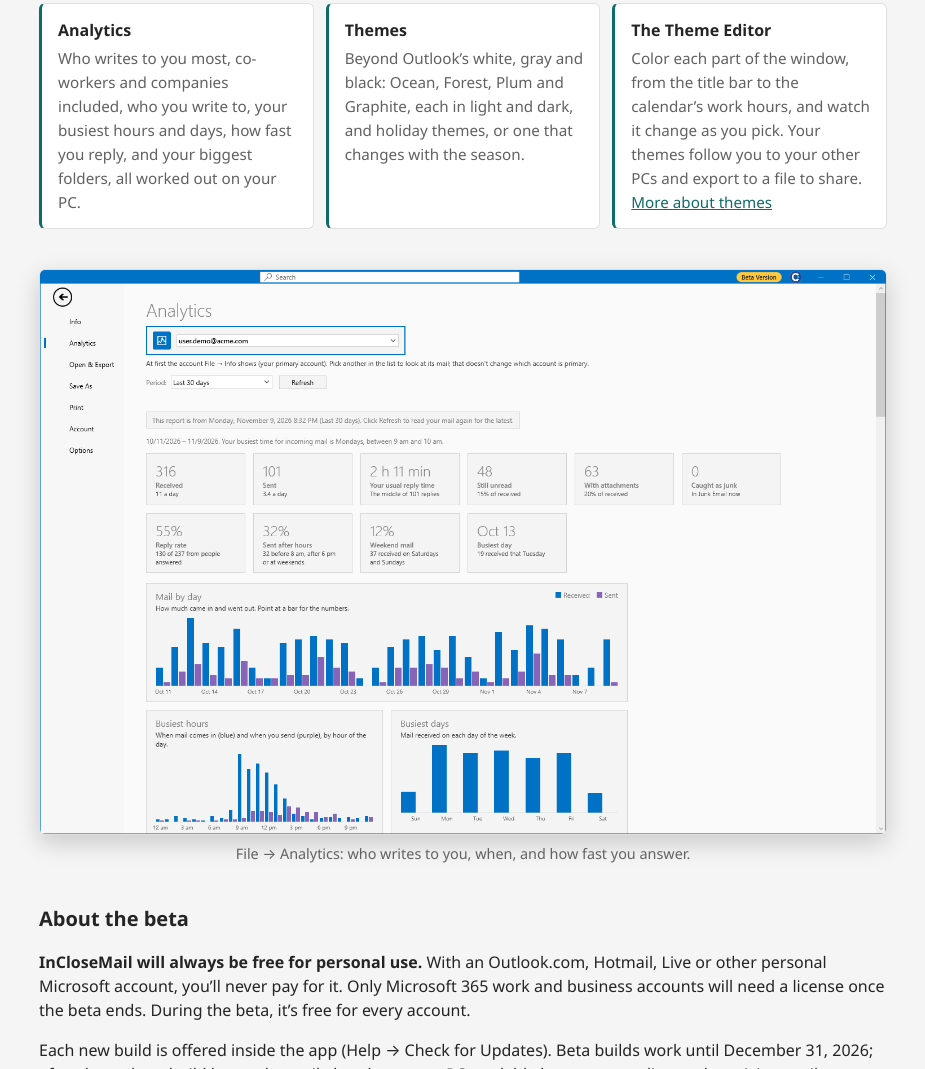
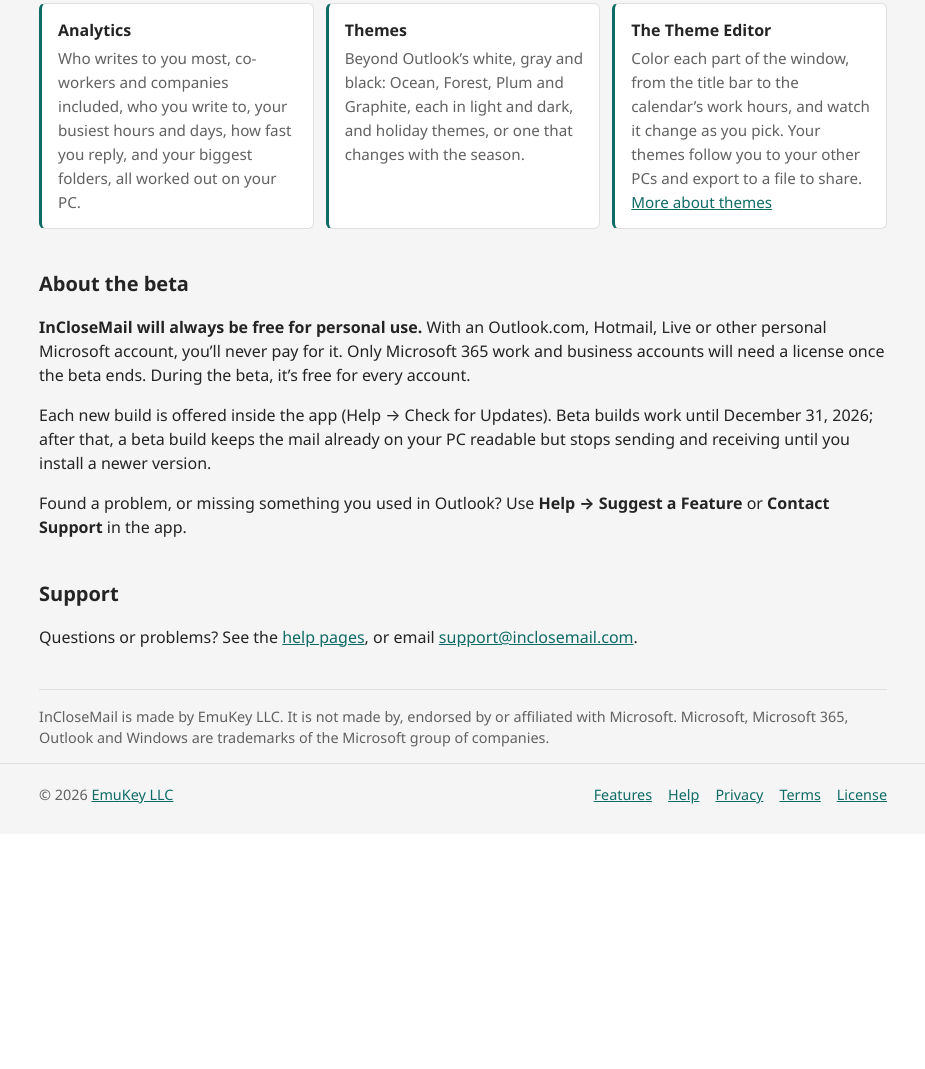
Before and after one commit to InCloseMail/inclosemail-website, a plain HTML site: page index.html in a window 1280 px wide. Shown: the part 4403-5472 px from the top of the page, without its empty margins (177-1102 px from the left). After the commit the page ends 5237 px from the top, so only its background shows below. Drawn offline with Linux system fonts and the light colour scheme.

Commit message:
Homepage: remove the Analytics screenshot
Co-Authored-By: Claude Opus 5.5 <noreply@anthropic.com>

```diff
--- a/index.html
+++ b/index.html
@@ -105,14 +105,6 @@
       </ul>
     </section>
 
-    <figure class="shot">
-      <img class="shot-light" src="screenshot-analytics.png" width="1500" height="1000"
-           alt="File, Analytics in InCloseMail for the sample account user.demo@acme.com over the last 30 days: figures for mail received and sent, usual reply time, unread, reply rate, mail sent after hours and the busiest day, then charts of mail by day and the busiest hours and days.">
-      <img class="shot-dark" src="screenshot-analytics-dark.png" width="1500" height="1000"
-           alt="File, Analytics in InCloseMail in Dark Mode for the sample account user.demo@acme.com over the last 30 days: figures for mail received and sent, usual reply time, unread, reply rate, mail sent after hours and the busiest day, then charts of mail by day and the busiest hours and days.">
-      <figcaption>File &rarr; Analytics: who writes to you, when, and how fast you answer.</figcaption>
-    </figure>
-
     <section aria-labelledby="beta">
       <h2 id="beta">About the beta</h2>
       <p><strong>InCloseMail will always be free for personal use.</strong> With an Outlook.com, Hotmail, Live or other personal Microsoft account, you&rsquo;ll never pay for it. Only Microsoft 365 work and business accounts will need a license once the beta ends. During the beta, it&rsquo;s free for every account.</p>
```
